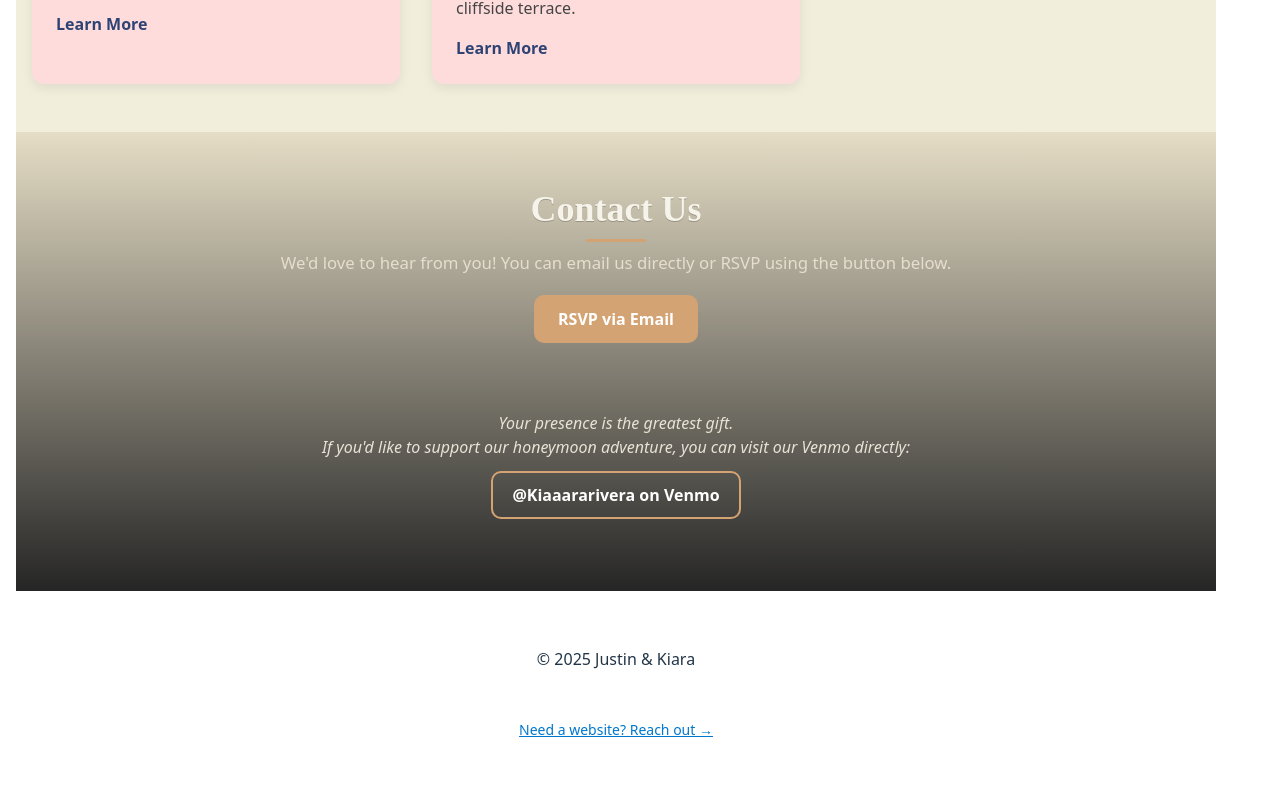
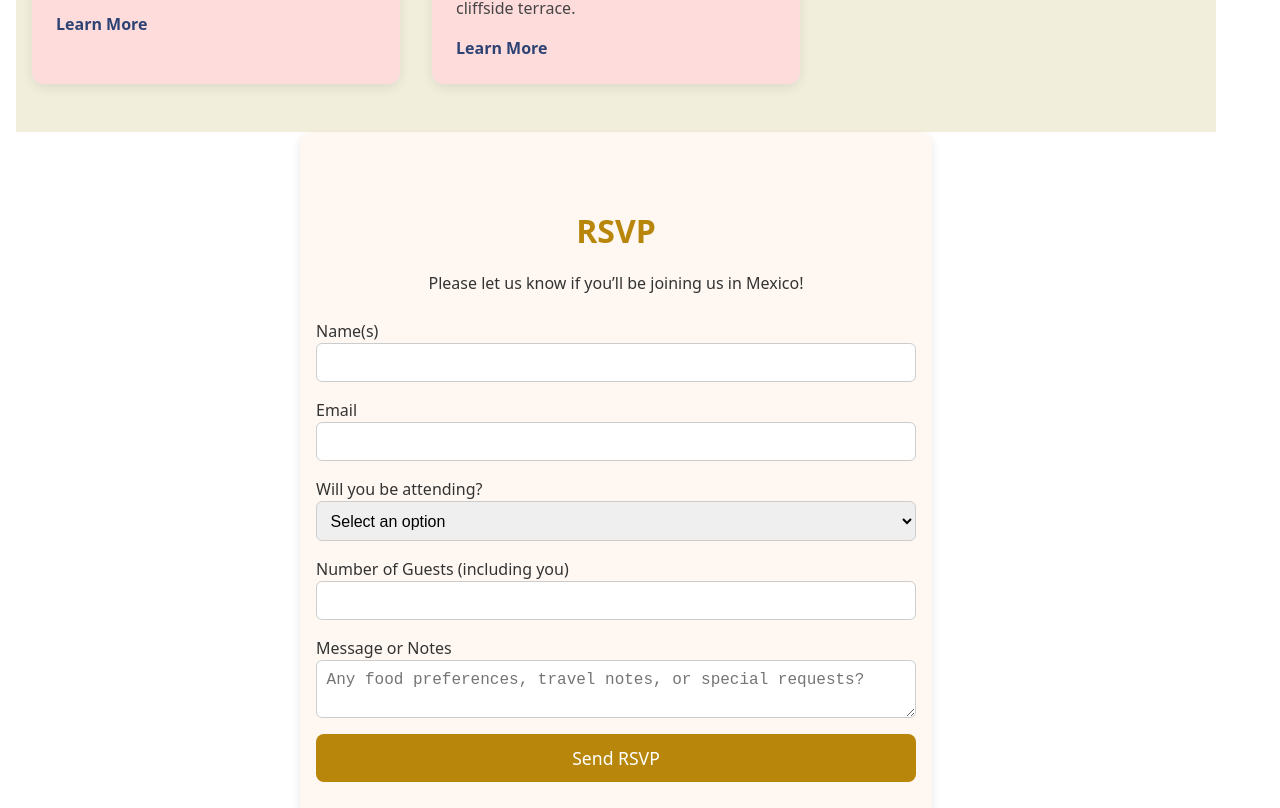
Before and after one commit to ElvisRivera21/ixtapaRepo, a React (Vite) app: page / in a window 1280 px wide. Shown: the part 4112-4920 px from the top of the page. Before the commit the page ends 4890 px from the top, so only its background shows below. Built offline with nearby package versions, Linux system fonts and the light colour scheme; no server answers.

Commit message:
backend set up

```diff
--- a/src/components/Contact.css
+++ b/src/components/Contact.css
@@ -1,196 +1,63 @@
-/* ---- Theme helpers (tweak if you change palette) ---- */
-:root {
-    --brand: #d4a373;
-    /* gold button / accents */
-    --brand-hover: #c58e5b;
-    --sand: #E5DDC5;
-    /* light sand used above */
-    --ink: #333333;
-    /* dark text */
-    --muted: #555555;
-    --dark: #252525;
-    /* section background to match footer */
-    --card: #FCF7EE;
-    /* soft cream card */
-    --border: rgba(0, 0, 0, 0.06);
-    --shadow: 0 10px 24px rgba(0, 0, 0, 0.12);
-    --radius: 12px;
+.contact-section {
+  background-color: #fff8f2;
+  color: #333;
+  text-align: center;
+  padding: 3rem 1rem;
+  border-radius: 12px;
+  max-width: 600px;
+  margin: 0 auto;
+  box-shadow: 0 4px 10px rgba(0,0,0,0.1);
 }
 
-/* ---- Section ---- */
-.contact-section {
-    padding: 3.5rem 1rem 4.5rem;
-    background: var(--dark);
-    /* dark band like your footer */
-    display: grid;
-    place-items: center;
-    text-align: center;
+.contact-section h2 {
+  color: #b8860b;
+  margin-bottom: 0.5rem;
+  font-size: 2rem;
 }
 
-/* Heading + intro text */
-.contact-title {
-    font-family: 'Playfair Display', serif;
-    font-size: 2.25rem;
-    line-height: 1.2;
-    margin: 0 0 0.5rem;
-    color: #f6f3ea;
-    /* light on dark */
-    text-shadow: 0 1px 0 rgba(0, 0, 0, 0.2);
+.contact-section p {
+  margin-bottom: 1.5rem;
+  line-height: 1.5;
 }
 
-.contact-text {
-    max-width: 680px;
-    margin: 0 auto 1.25rem;
-    font-size: 1.05rem;
-    color: #e6ddcf;
-}
-
-/* ---- RSVP card ---- */
 .contact-form {
-    width: min(560px, 92vw);
-    margin: 1.75rem auto 2.25rem;
-    text-align: left;
-    background: var(--card);
-    border: 1px solid var(--border);
-    border-radius: var(--radius);
-    box-shadow: var(--shadow);
-    padding: 1.5rem;
+  display: flex;
+  flex-direction: column;
+  gap: 1rem;
 }
 
 .contact-form label {
-    display: block;
-    margin-bottom: 1rem;
-    font-size: 0.95rem;
-    color: var(--ink);
-    font-weight: 600;
+  display: flex;
+  flex-direction: column;
+  font-weight: 500;
+  text-align: left;
 }
 
 .contact-form input,
 .contact-form select,
 .contact-form textarea {
-    width: 100%;
-    margin-top: 0.45rem;
-    padding: 0.65rem 0.8rem;
-    border: 1px solid #e6dcc8;
-    border-radius: 10px;
-    background: #fff;
-    font-size: 1rem;
-    font-family: inherit;
-    color: var(--ink);
-    box-sizing: border-box;
-    transition: border-color .2s ease, box-shadow .2s ease;
+  padding: 0.6rem;
+  border: 1px solid #ccc;
+  border-radius: 6px;
+  font-size: 1rem;
 }
 
-.contact-form textarea {
-    resize: vertical;
-    min-height: 120px;
-}
-
-/* Focus ring matches brand gold */
-.contact-form input:focus,
-.contact-form select:focus,
-.contact-form textarea:focus {
-    outline: none;
-    border-color: var(--brand);
-    box-shadow: 0 0 0 3px rgba(212, 163, 115, 0.25);
-}
-
-/* Submit button styled like your site buttons */
 .contact-form button {
-    display: inline-block;
-    margin-top: 0.75rem;
-    padding: 0.8rem 1.5rem;
-    background-color: var(--brand);
-    color: #fff;
-    border: none;
-    border-radius: 10px;
-    font-weight: 700;
-    letter-spacing: .2px;
-    cursor: pointer;
-    transition: background-color .2s ease, transform .02s ease;
+  background-color: #b8860b;
+  color: white;
+  border: none;
+  padding: 0.75rem;
+  border-radius: 8px;
+  cursor: pointer;
+  font-size: 1.1rem;
+  transition: background 0.3s ease;
 }
 
 .contact-form button:hover {
-    background-color: var(--brand-hover);
+  background-color: #d4af37;
 }
 
-.contact-form button:active {
-    transform: translateY(1px);
+.status {
+  margin-top: 1rem;
+  font-style: italic;
 }
-
-/* ---- Legacy button (if you keep the mailto option anywhere else) ---- */
-.contact-button {
-    display: inline-block;
-    padding: 0.75rem 1.5rem;
-    background-color: var(--brand);
-    color: #fff;
-    text-decoration: none;
-    border-radius: 10px;
-    font-weight: 700;
-    transition: background-color 0.2s ease;
-    margin-bottom: 2rem;
-}
-
-.contact-button:hover {
-    background-color: var(--brand-hover);
-}
-
-/* ---- Venmo block fits the dark band ---- */
-.honeymoon-message {
-    margin-top: 2.25rem;
-    margin-bottom: 0.75rem;
-    font-style: italic;
-    font-size: 1rem;
-    color: #e9e2d6;
-}
-
-.venmo-link {
-    display: inline-block;
-    padding: 0.6rem 1.2rem;
-    border: 2px solid var(--brand);
-    border-radius: 10px;
-    text-decoration: none;
-    color: #fff;
-    background: transparent;
-    font-weight: 700;
-    transition: background-color .2s ease, color .2s ease, transform .02s ease;
-}
-
-.venmo-link:hover {
-    background-color: var(--brand);
-    color: #fff;
-}
-
-.venmo-link:active {
-    transform: translateY(1px);
-}
-
-/* ---- Small screens ---- */
-@media (max-width: 480px) {
-    .contact-title {
-        font-size: 1.9rem;
-    }
-
-    .contact-form {
-        padding: 1.1rem;
-    }
-}
-
-.contact-section {
-    background: linear-gradient(to bottom, #E5DDC5 0%, #252525 100%);
-}
-
-.contact-title::after {
-    content: '';
-    display: block;
-    width: 60px;
-    height: 3px;
-    margin: 0.5rem auto 0;
-    background: #d4a373;
-    border-radius: 2px;
-}
-
-.contact-form button {
-    border-radius: 999px;
-    box-shadow: 0 4px 10px rgba(0, 0, 0, 0.15);
-}
--- a/src/components/Contact.jsx
+++ b/src/components/Contact.jsx
@@ -1,43 +1,123 @@
-// src/components/Contact.jsx
-import React from 'react';
-import './Contact.css';
+import React, { useState } from "react";
+import "./Contact.css";
 
-function Contact() {
-    const emailAddress = 'justin.kiara2026@gmail.com';
-    const subject = encodeURIComponent('Wedding RSVP Confirmation');
-    const body = encodeURIComponent(
-        `Hello,\n\nI received the invitation and wanted to let you know:\n\n[ ] Yes, I will be attending.\n[ ] No, I won’t be able to attend.\n\nLooking forward to celebrating with you!\n\nBest,\n[Your Name]`
-    );
+export default function Contact() {
+  const [formData, setFormData] = useState({
+    name: "",
+    email: "",
+    attending: "",
+    guests: "",
+    message: "",
+  });
 
-    const mailtoLink = `mailto:${emailAddress}?subject=${subject}&body=${body}`;
+  const [status, setStatus] = useState("");
 
-    return (
-        <section id="contact" className="contact-section">
-            <h2 className="contact-title">Contact Us</h2>
-            <p className="contact-text">
-                We'd love to hear from you! You can email us directly or RSVP using the button below.
-            </p>
+  // Uses the backend URL from your .env file
+  const API_BASE = import.meta.env.VITE_RSVP_API || "http://localhost:3001";
 
-            <a href={mailtoLink} className="contact-button">
-                RSVP via Email
-            </a>
+  const handleChange = (e) => {
+    const { name, value } = e.target;
+    setFormData((prev) => ({ ...prev, [name]: value }));
+  };
 
-            <div>
-                <p className="honeymoon-message">
-                    Your presence is the greatest gift. <br />
-                    If you'd like to support our honeymoon adventure, you can visit our Venmo directly:
-                </p>
-                <a
-                    href="https://venmo.com/Kiaaararivera"
-                    target="_blank"
-                    rel="noopener noreferrer"
-                    className="venmo-link"
-                >
-                    @Kiaaararivera on Venmo
-                </a>
-            </div>
-        </section>
-    );
+  const handleSubmit = async (e) => {
+    e.preventDefault();
+    setStatus("Sending...");
+
+    try {
+      const res = await fetch(`${API_BASE}/rsvp`, {
+        method: "POST",
+        headers: { "Content-Type": "application/json" },
+        body: JSON.stringify(formData),
+      });
+
+      if (res.ok) {
+        setStatus("✅ Thank you! Your RSVP has been sent successfully.");
+        setFormData({
+          name: "",
+          email: "",
+          attending: "",
+          guests: "",
+          message: "",
+        });
+      } else {
+        const err = await res.json().catch(() => ({}));
+        setStatus(err.error || "Something went wrong. Please try again.");
+      }
+    } catch (error) {
+      setStatus("Network error — please try again.");
+      console.error("RSVP submit error:", error);
+    }
+  };
+
+  return (
+    <section className="contact-section" id="rsvp">
+      <h2>RSVP</h2>
+      <p>Please let us know if you’ll be joining us in Mexico!</p>
+
+      <form className="contact-form" onSubmit={handleSubmit}>
+        <label>
+          Name(s)
+          <input
+            type="text"
+            name="name"
+            value={formData.name}
+            onChange={handleChange}
+            required
+          />
+        </label>
+
+        <label>
+          Email
+          <input
+            type="email"
+            name="email"
+            value={formData.email}
+            onChange={handleChange}
+            required
+          />
+        </label>
+
+        <label>
+          Will you be attending?
+          <select
+            name="attending"
+            value={formData.attending}
+            onChange={handleChange}
+            required
+          >
+            <option value="">Select an option</option>
+            <option value="Yes">Yes, we’ll be there!</option>
+            <option value="No">Sorry, can’t make it</option>
+          </select>
+        </label>
+
+        <label>
+          Number of Guests (including you)
+          <input
+            type="number"
+            name="guests"
+            min="1"
+            max="10"
+            value={formData.guests}
+            onChange={handleChange}
+            required
+          />
+        </label>
+
+        <label>
+          Message or Notes
+          <textarea
+            name="message"
+            placeholder="Any food preferences, travel notes, or special requests?"
+            value={formData.message}
+            onChange={handleChange}
+          />
+        </label>
+
+        <button type="submit">Send RSVP</button>
+        <p className="status">{status}</p>
+      </form>
+    </section>
+  );
 }
-
-export default Contact;
```
Also changed, not shown: wedding-rsvp-backend/package.json (added, +18 -0 lines), wedding-rsvp-backend/server.js (added, +95 -0 lines), 2 other files (tests, documents, lock files or other folders).
